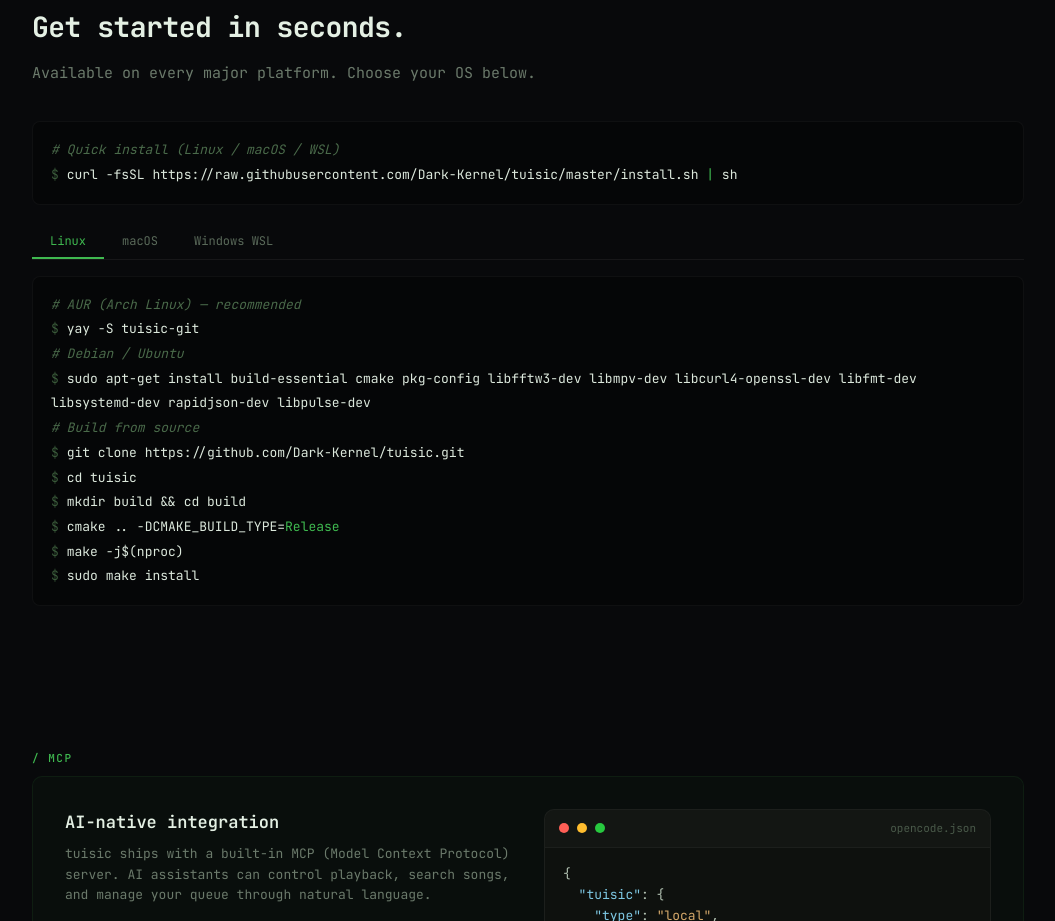
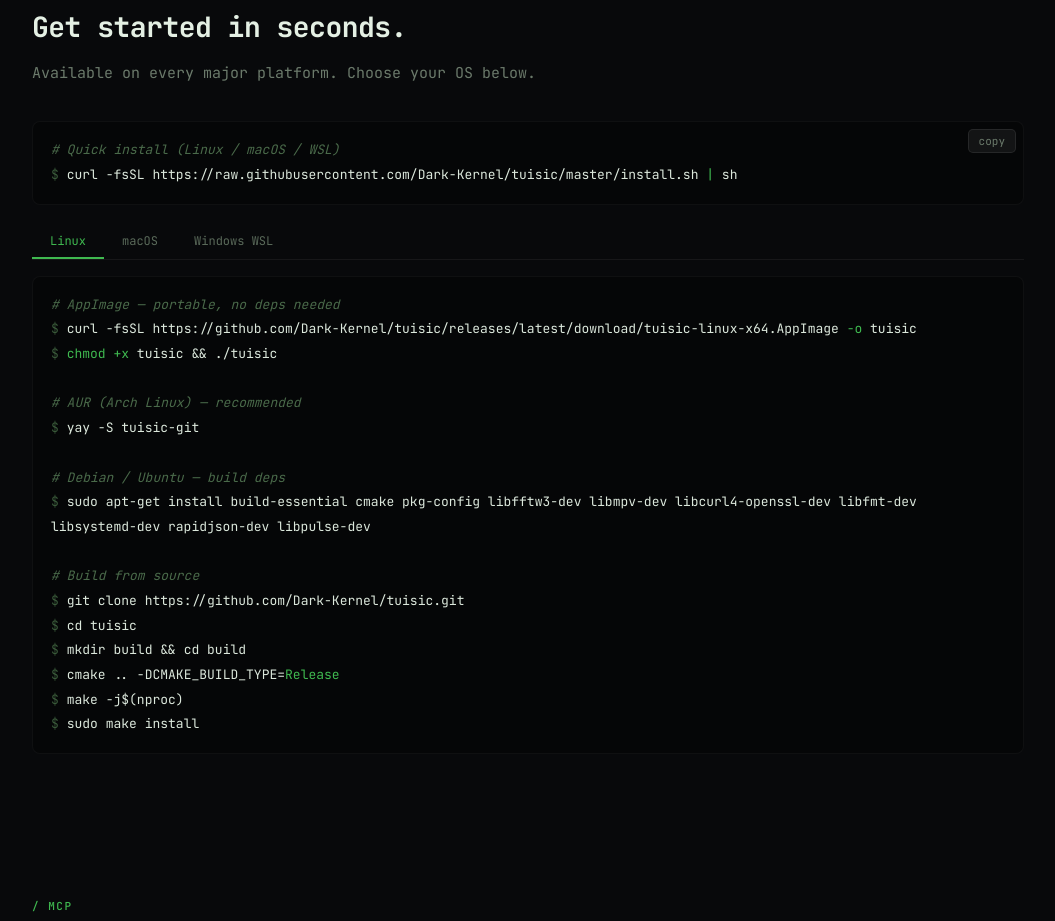
Before and after one commit to Dark-Kernel/tuisic, a plain HTML site: page docs/index.html in a window 1280 px wide. Shown: the part 2490-3411 px from the top of the page, without its empty margins (112-1167 px from the left). Drawn offline with Linux system fonts and the light colour scheme.

Commit message:
feat: App image build

```diff
--- a/docs/index.html
+++ b/docs/index.html
@@ -4,6 +4,7 @@
   <meta charset="UTF-8">
   <meta name="viewport" content="width=device-width, initial-scale=1.0">
   <title>tuisic — TUI Music Streaming</title>
+  <link rel="icon" type="image/x-icon" href="favicon.ico">
   <link rel="preconnect" href="https://fonts.googleapis.com">
   <link href="https://fonts.googleapis.com/css2?family=JetBrains+Mono:wght@400;500;600;700&display=swap" rel="stylesheet">
   <style>
@@ -500,6 +501,38 @@
       color: #c8d8c8;
     }
 
+    .code-block-wrap {
+      position: relative;
+    }
+
+    .copy-btn {
+      position: absolute;
+      top: 8px;
+      right: 8px;
+      background: rgba(255, 255, 255, 0.06);
+      border: 1px solid rgba(255, 255, 255, 0.08);
+      color: #6b7a6b;
+      font-family: 'JetBrains Mono', monospace;
+      font-size: 11px;
+      padding: 4px 10px;
+      border-radius: 5px;
+      cursor: pointer;
+      transition: all .2s;
+      z-index: 1;
+    }
+
+    .copy-btn:hover {
+      background: rgba(63, 185, 80, 0.15);
+      border-color: rgba(63, 185, 80, 0.3);
+      color: #3fb950;
+    }
+
+    .copy-btn.copied {
+      background: rgba(63, 185, 80, 0.2);
+      border-color: #3fb950;
+      color: #3fb950;
+    }
+
     .line { display: block; }
     .gp { color: #3a5a3a; user-select: none; }
     .c  { color: #4a6a4a; font-style: italic; }
@@ -773,9 +806,12 @@
     <div class="section-label">/ install</div>
     <h2 class="section-title">Get started in seconds.</h2>
     <p class="section-desc">Available on every major platform. Choose your OS below.</p>
-    <div class="code-block" style="margin-bottom: 20px;">
+    <div class="code-block-wrap" style="margin-bottom: 20px;">
+      <div class="code-block">
 <span class="line"><span class="c"># Quick install (Linux / macOS / WSL)</span></span>
-<span class="line"><span class="gp">$</span> <span class="cm">curl -fsSL https://raw.githubusercontent.com/Dark-Kernel/tuisic/master/install.sh <span class="hl">|</span> sh</span></span>
+<span class="line" id="quick-install-cmd"><span class="gp">$</span> <span class="cm">curl -fsSL https://raw.githubusercontent.com/Dark-Kernel/tuisic/master/install.sh <span class="hl">|</span> sh</span></span>
+      </div>
+      <button class="copy-btn" onclick="copyCmd()">copy</button>
     </div>
     <div class="install-tabs">
       <button class="install-tab active" data-tab="linux">Linux</button>
@@ -784,12 +820,16 @@
     </div>
     <div id="panel-linux" class="install-panel active">
       <div class="code-block">
+<span class="line"><span class="c"># AppImage — portable, no deps needed</span></span>
+<span class="line"><span class="gp">$</span> <span class="cm">curl -fsSL https://github.com/Dark-Kernel/tuisic/releases/latest/download/tuisic-linux-x64.AppImage <span class="hl">-o</span> tuisic</span></span>
+<span class="line"><span class="gp">$</span> <span class="cm"><span class="hl">chmod +x</span> tuisic && ./tuisic</span></span>
+<span class="line"> </span><br>
 <span class="line"><span class="c"># AUR (Arch Linux) — recommended</span></span>
 <span class="line"><span class="gp">$</span> <span class="cm">yay -S tuisic-git</span></span>
-<span class="line"> </span>
-<span class="line"><span class="c"># Debian / Ubuntu</span></span>
+<span class="line"> </span><br>
+<span class="line"><span class="c"># Debian / Ubuntu — build deps</span></span>
 <span class="line"><span class="gp">$</span> <span class="cm">sudo apt-get install build-essential cmake pkg-config libfftw3-dev libmpv-dev libcurl4-openssl-dev libfmt-dev libsystemd-dev rapidjson-dev libpulse-dev</span></span>
-<span class="line"> </span>
+<span class="line"> </span><br>
 <span class="line"><span class="c"># Build from source</span></span>
 <span class="line"><span class="gp">$</span> <span class="cm">git clone https://github.com/Dark-Kernel/tuisic.git</span></span>
 <span class="line"><span class="gp">$</span> <span class="cm">cd tuisic</span></span>
@@ -888,6 +928,28 @@
       document.getElementById('panel-' + tab.dataset.tab).classList.add('active');
     });
   });
+
+  function copyCmd() {
+    const el = document.querySelector('#quick-install-cmd .cm');
+    const text = el ? el.textContent : '';
+    navigator.clipboard.writeText(text).then(() => {
+      const btn = document.querySelector('.copy-btn');
+      btn.textContent = 'copied';
+      btn.classList.add('copied');
+      setTimeout(() => {
+        btn.textContent = 'copy';
+        btn.classList.remove('copied');
+      }, 2000);
+    }).catch(() => {
+      // fallback: select and execCommand
+      const range = document.createRange();
+      range.selectNodeContents(document.querySelector('#quick-install-cmd'));
+      window.getSelection().removeAllRanges();
+      window.getSelection().addRange(range);
+      document.execCommand('copy');
+      window.getSelection().removeAllRanges();
+    });
+  }
 </script>
 
 </body>
```
Also changed, not shown: docs/favicon.ico (added), 2 other files.
